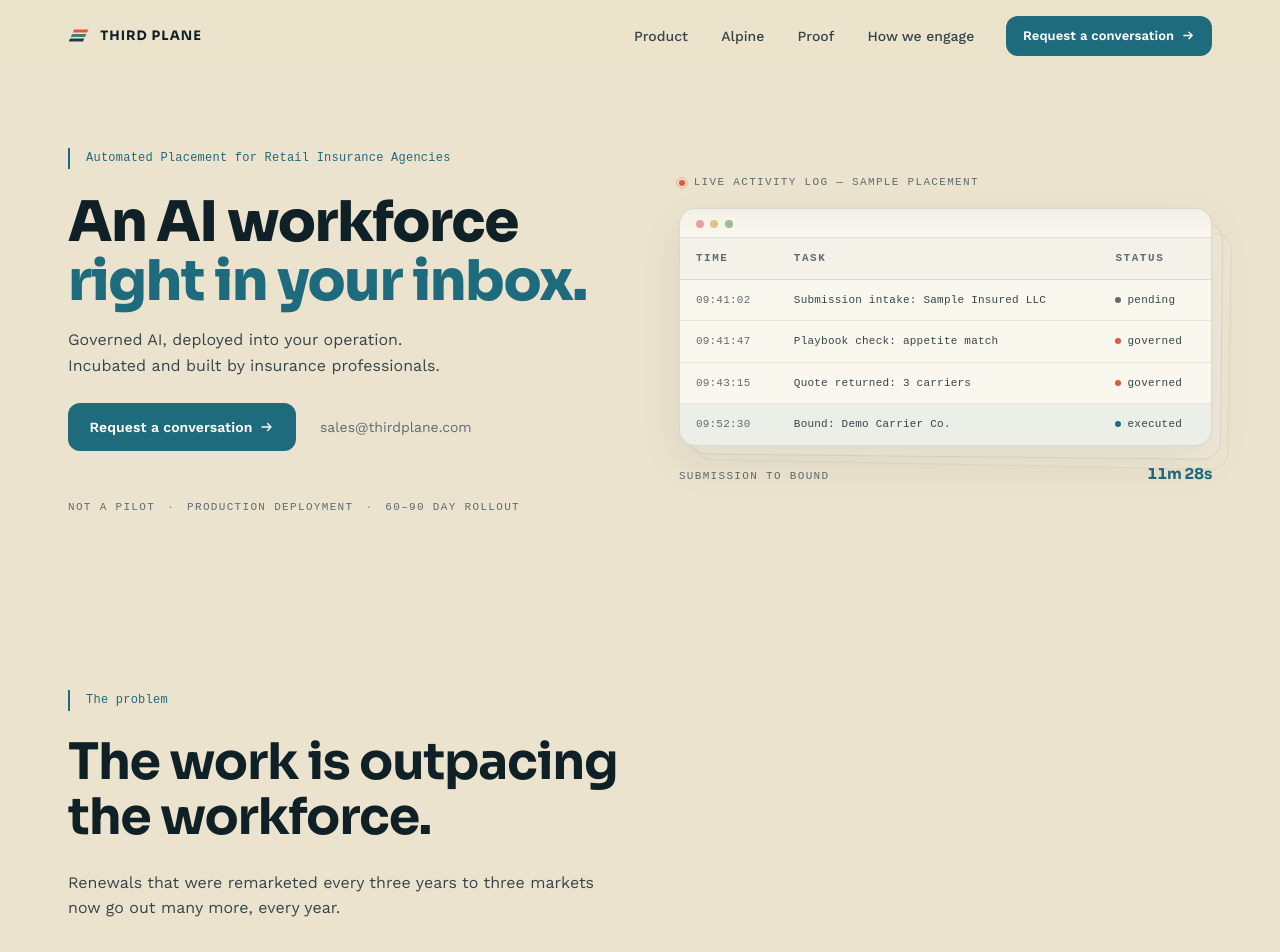
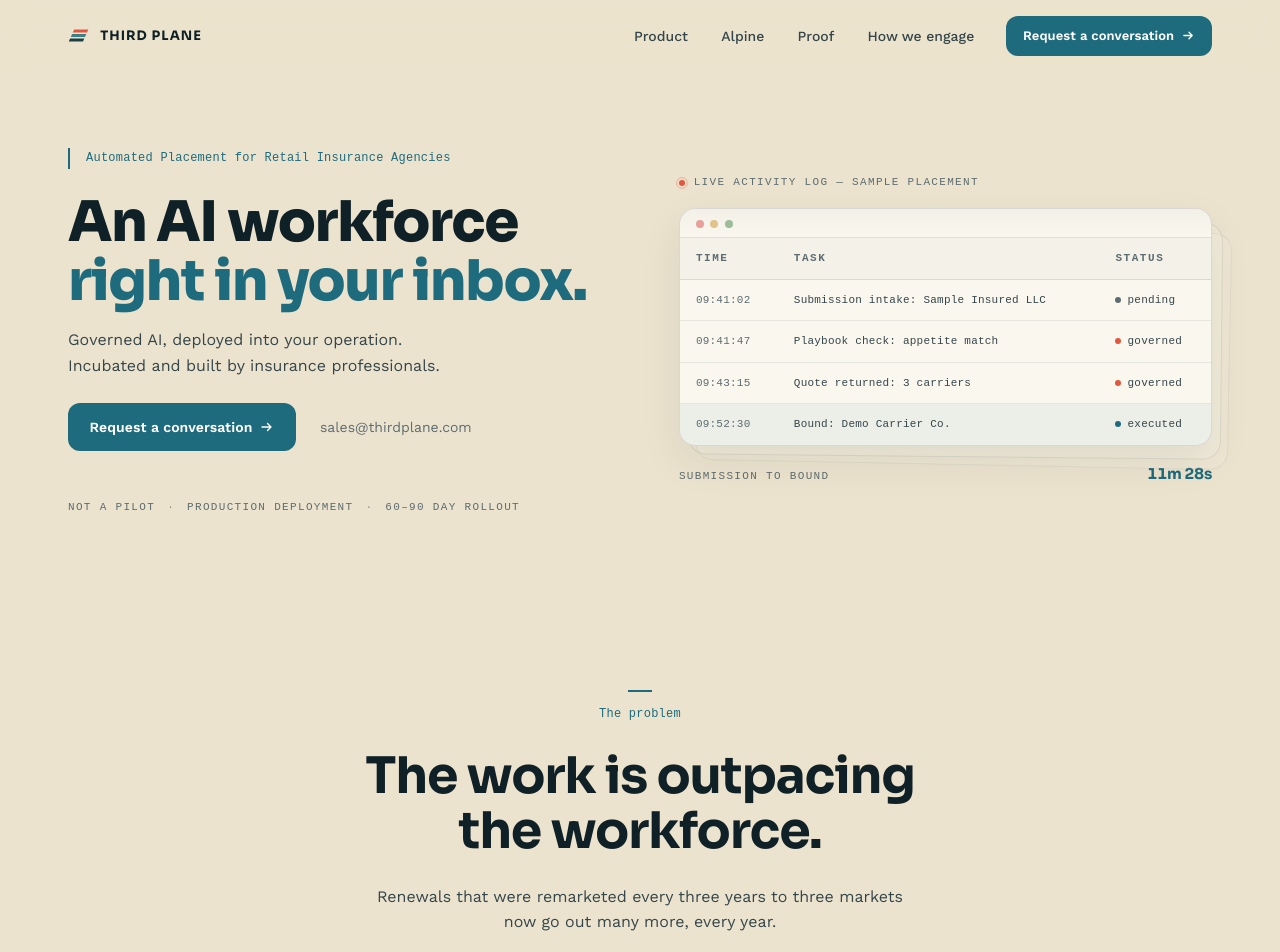
Before and after one commit to Third-Plane/third-plane-site, a React (Vite) app: page / in a window 1280 px wide. Shown: the top 952 px of the page. Built offline with nearby package versions, Linux system fonts and the light colour scheme; a web font is replaced by a local one.

Commit message:
Center the Problem section head to match Alpine and Evidence.
Symmetric tile row gets an on-axis intro; the eyebrow uses the same top tick as other centred labels.

```diff
--- a/src/components/Problem.jsx
+++ b/src/components/Problem.jsx
@@ -9,7 +9,7 @@ const icons = [Clock, BarsRising, Doc]
 
 export default function Problem() {
   return (
-    <section className="section" id="problem">
+    <section className="section problem" id="problem">
       <div className="container">
         <SectionHead eyebrow={problem.eyebrow} title={problem.title} body={problem.body} />
 
--- a/src/index.css
+++ b/src/index.css
@@ -230,14 +230,13 @@ ol {
   margin-top: var(--s-5);
 }
 
-/* The two sections whose content is symmetric about the container's centre:
-   Alpine's three equal cards and Evidence's row of centred stats. A left head
-   over either of those puts the head on one axis and the content on another,
-   which is the disagreement this fixes. Scoped by section class, so Problem,
-   Product, Proof and Engage keep their left-aligned heads, and listed together
-   so "which sections centre" is one legible decision rather than two. */
+/* Sections whose content is symmetric about the container centre: Problem's
+   three tiles, Alpine's three cards, Evidence's stat row. A left head over
+   any of those puts the head on one axis and the content on another.
+   Product, Proof and Engage keep left-aligned heads. */
 .alpine .section-head,
-.evidence .section-head {
+.evidence .section-head,
+.problem .section-head {
   align-items: center;
   margin-inline: auto;
   text-align: center;
@@ -260,6 +259,23 @@ ol {
 .eyebrow--dark {
   border-left-color: #8fc0c9;
   color: #8fc0c9;
+}
+
+/* Centred Problem head: short top tick — a left bar reads lopsided on axis. */
+.problem .section-head .eyebrow {
+  display: flex;
+  flex-direction: column;
+  align-items: center;
+  gap: var(--s-3);
+  padding-left: 0;
+  border-left: 0;
+}
+
+.problem .section-head .eyebrow::before {
+  content: '';
+  width: 1.5rem;
+  height: 2px;
+  background: var(--teal);
 }
 
 /* ==========================================================================
```
